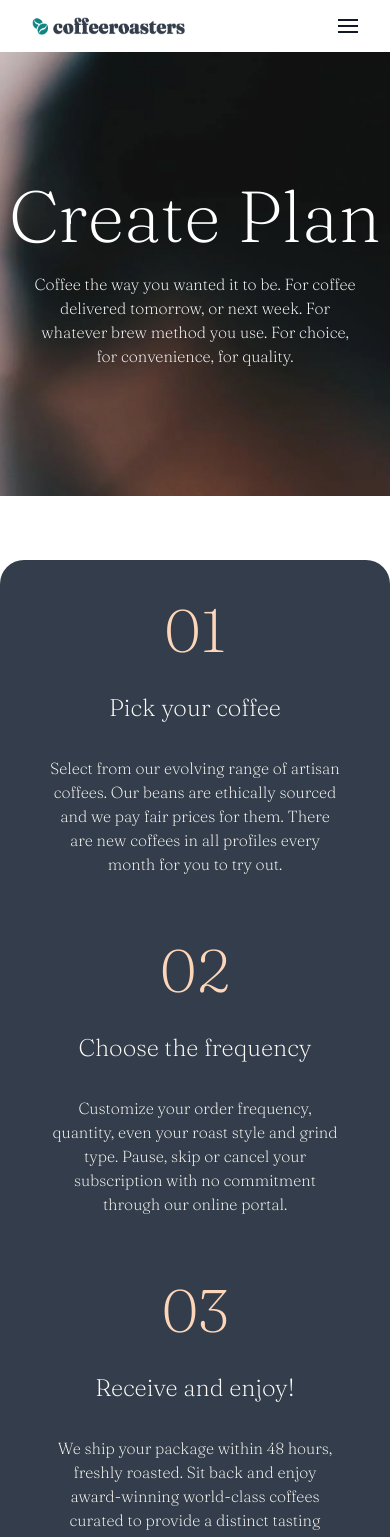
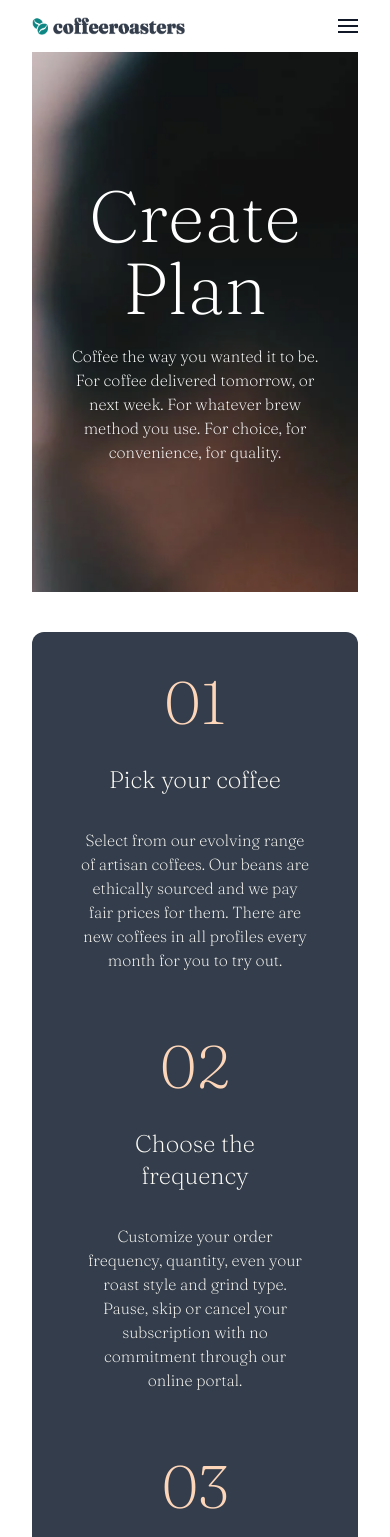
Before and after one commit to avoajaugochukwu/my_decagon, a React (Create React App) app: page / in a window 390 px wide. Shown: the top 1537 px of the page. Built offline with nearby package versions, Linux system fonts and the light colour scheme.

Commit message:
Added Tablet view

```diff
--- a/src/components/Hero.js
+++ b/src/components/Hero.js
@@ -2,7 +2,7 @@ import React from 'react'
 
 export default function Hero() {
   return (
-    <div className=" md:px-20 ">
+    <div className=" lg:px-20 md:px-8 px-8 ">
       <div className="hero-background md:py-40 py-32 md:pl-20 text-white text-center md:text-left">
         <h1 className="text-7xl pb-5 font-black">Create Plan</h1>
         <p className="md:w-1/3 px-8">
--- a/src/components/NavBar.js
+++ b/src/components/NavBar.js
@@ -3,7 +3,7 @@ import Logo from '../img/ground_cofee_logo.png'
 export default function NavBar() {
 
   return (
-      <header className="md:px-20 px-8 bg-white flex flex-wrap items-center py-4">
+      <header className="lg:px-20 md:px-8 px-8 bg-white flex flex-wrap items-center py-4">
         <div className="flex-1 flex justify-between items-center">
           <a href="/" className="text-xl"><img alt="Logo" className="w-1/2" src={Logo} /></a>
         </div>
--- a/src/components/Steps.js
+++ b/src/components/Steps.js
@@ -3,11 +3,11 @@ import TimeLine from './TimeLine'
 
 export default function Steps() {
   return (
-    <div className="md:px-20 md:mt-28 mt-16">
-      <div className="dark-grey-blue-bgcolor md:py-20 py-4 md:rounded-none rounded-3xl">
+    <div className="lg:px-20 md:px-8 px-8 lg:mt-28 mt-10">
+      <div className="dark-grey-blue-bgcolor md:py-20 py-4 md:rounded-none rounded-xl">
         <TimeLine />
 
-        <div className="flex md:flex-row flex-col md:space-x-28 md:px-40 px-12 mdpt-16 pt-6 md:text-left text-center">
+        <div className="flex md:flex-row flex-col md:space-x-6 lg:space-x-28 px-10 md:px-16 lg:px-40 px-12 pt-6 md:text-left text-center">
           <div className="md:pb-3 pb-16">
             <h2 className="pale-orange-color text-6xl font-black pb-8">01</h2>
             <h4 className="light-cream-color text-2xl font-black pb-8">Pick your coffee</h4>
--- a/src/components/SubscribeInteractive/OrderSummary.js
+++ b/src/components/SubscribeInteractive/OrderSummary.js
@@ -23,7 +23,7 @@ const OrderSummary = () => {
 
 
       </div>
-      <div className="float-right mt-5">
+      <div className="float-right mt-5 mb-7">
         <ShowModal />
       </div>
     </div>
--- a/src/components/SubscribeInteractive/Sidebar.js
+++ b/src/components/SubscribeInteractive/Sidebar.js
@@ -3,7 +3,7 @@ import React from 'react'
 
 const Sidebar = () => {
   return (
-    <div className=" flex flex-col font-black md:w-1/4 w-full hidden md:block">
+    <div className=" flex flex-col font-black md:w-1/4 w-full hidden lg:block">
       <div className="flex py-2 cursor-pointer   border-b-2">
         <h3 className="">01</h3>
         <h3 className="ml-3">Preferences</h3>
--- a/src/components/SubscribeInteractive/SubscribeInteractive.js
+++ b/src/components/SubscribeInteractive/SubscribeInteractive.js
@@ -8,7 +8,7 @@ const SubscribeInteractive = () => {
 
   return (
     <CoffeeProvider>
-      <div className="flex md:flex-row flex-col my-28 md:px-20 md:space-x-48 md:mx-28">
+      <div className="flex md:flex-row flex-col lg:my-28 md:my-12 lg:px-20 md:px-8 lg:space-x-48 md:space-x-16 lg:mx-24 md:mx-8 mt-16">
         <Sidebar />
         <MainSection />
       </div>
```
